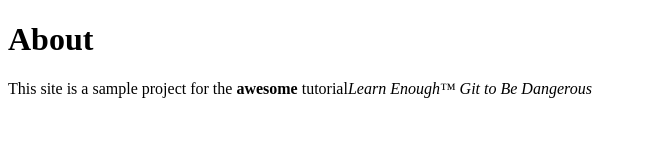
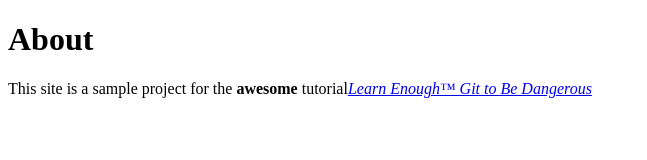
Before and after one commit to FernandoA1992/website, a plain HTML site: page about.html in a window 1280 px wide. Shown: the whole page, without its empty margins (0-647 px from the left). Drawn offline with Linux system fonts and the light colour scheme.

Commit message:
Add link to turorial tittle

```diff
--- a/about.html
+++ b/about.html
@@ -7,7 +7,7 @@
   <h1>About</h1>
   <p>
     This site is a sample project for the <strong>awesome</strong>
-    tutorial<em>Learn Enough™ Git to Be Dangerous</em>
+    tutorial<a href="https://www.learnenough.com/git-tutorial"><em>Learn Enough™ Git to Be Dangerous</em></a>
   </p>
 
  </body>
```
